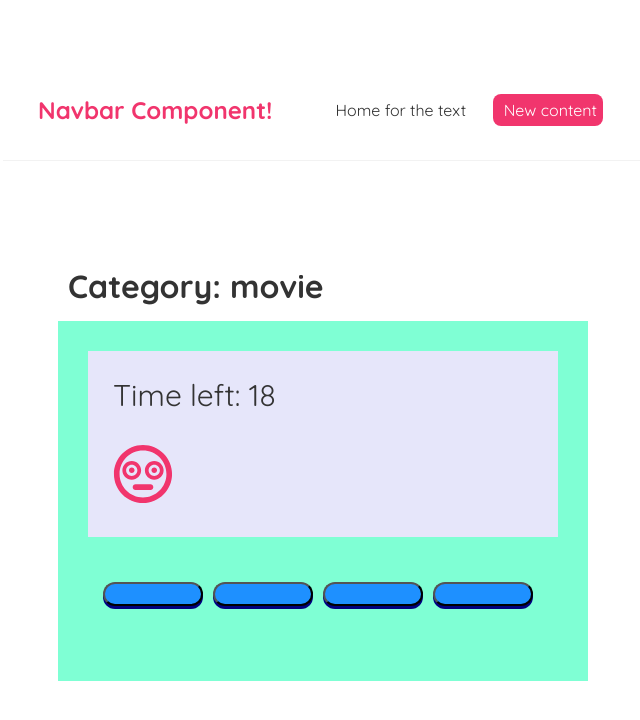
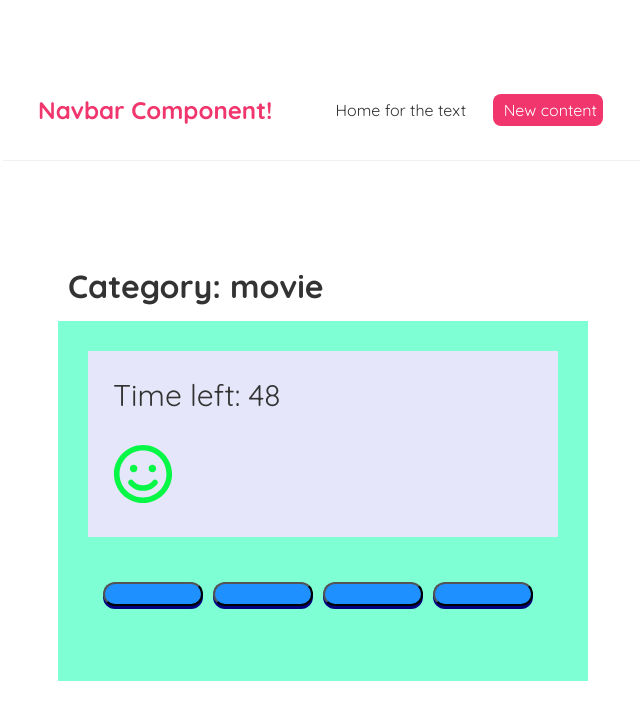
Before and after one commit to naoiri/Quiz-man, a React (Create React App) app in the folder frontend/: page /game in a window 1280 px wide. Both pictures are taken after a click on the button "Movie". Shown: the top 720 px of the page, without its empty margins (317-957 px from the left). Built offline with nearby package versions, Linux system fonts and the light colour scheme; no server answers; the HTML template or start-up script is replaced by a standard one.

Commit message:
Change face color

```diff
--- a/frontend/src/Animation.js
+++ b/frontend/src/Animation.js
@@ -4,7 +4,7 @@ import {FaRegSmile, FaRegMeh, FaRegFrownOpen, FaRegFlushed, FaRegDizzy} from 're
 
 function Animation(props) {
 
-    const [counter, setCounter] = useState(20);
+    const [counter, setCounter] = useState(50);
 
     useEffect(() => {
         const timer =
@@ -20,23 +20,23 @@ function Animation(props) {
 
                 if (counter <= 10) {
                     return (
-                        <FaRegDizzy className="fa-icons" pulse/>
+                        <FaRegDizzy className="fa-icons" fill="#f72b0c"/>
                     )
                 } else if (counter <= 20) {
                     return (
-                        <FaRegFlushed className="fa-icons" spin/>
+                        <FaRegFlushed className="fa-icons" fill="#fc7703"/>
                     )
                 } else if (counter <= 30) {
                     return (
-                        <FaRegFrownOpen className="fa-icons"/>
+                        <FaRegFrownOpen className="fa-icons" fill="#fcf803"/>
                     )
                 } else if (counter <= 40) {
                     return (
-                        <FaRegMeh className="fa-icons"/>
+                        <FaRegMeh className="fa-icons" fill="#adfc03"/>
                     )
                 } else if (counter <= 50) {
                     return (
-                        <FaRegSmile className="fa-icons"/>
+                        <FaRegSmile className="fa-icons" fill="#07f747"/>
                     )
                 }
             })()}
--- a/frontend/src/Test.css
+++ b/frontend/src/Test.css
@@ -1,29 +1,50 @@
-.grid-container{
+.grid-container {
     background-color: aquamarine;
 }
-.grid-item-1{
-    border: 3px black solid;
-}
-.grid-item-2{
-    border: 3px black solid;
-}
-.grid-item-3{
-    border: 3px black solid;
-}
-.grid-item-4{
-    border: 3px black solid;
-}
-.grid-item-5{
+
+.grid-item-1 {
     border: 3px black solid;
 }
 
-.score-board{
+.grid-item-2 {
+    border: 3px black solid;
+}
+
+.grid-item-3 {
+    border: 3px black solid;
+}
+
+.grid-item-4 {
+    border: 3px black solid;
+}
+
+.grid-item-5 {
+    border: 3px black solid;
+}
+
+.score-board {
     background-color: lavenderblush;
 }
+
+@keyframes beat {
+    0% {
+        transform: scale(1);
+    }
+    50% {
+        transform: scale(1.25);
+    }
+    100% {
+        transform: scale(1);
+    }
+}
+
 .fa-icons {
     font-size: 60px;
-    color: #1e69da;
-    fill: #f1356d;
+
+}
+
+#dizzy {
+
 }
 
 .animation {
```
